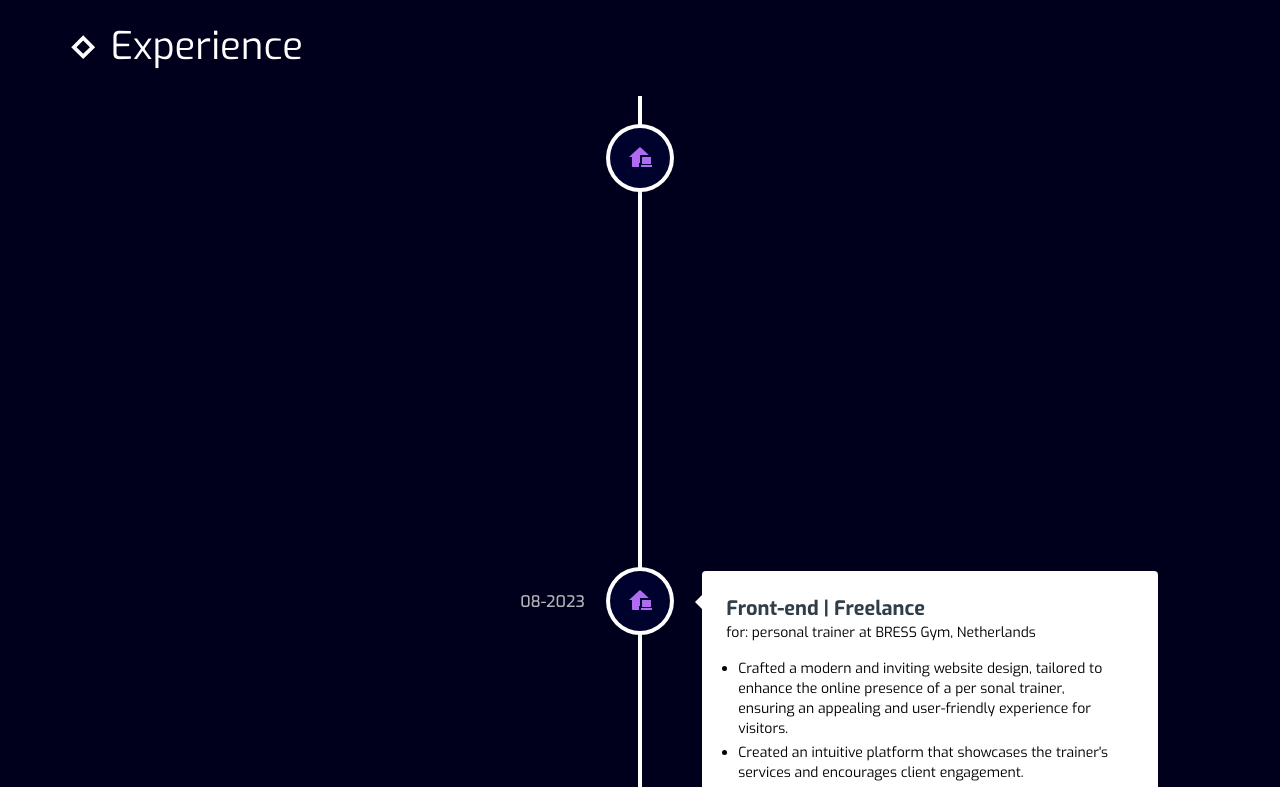
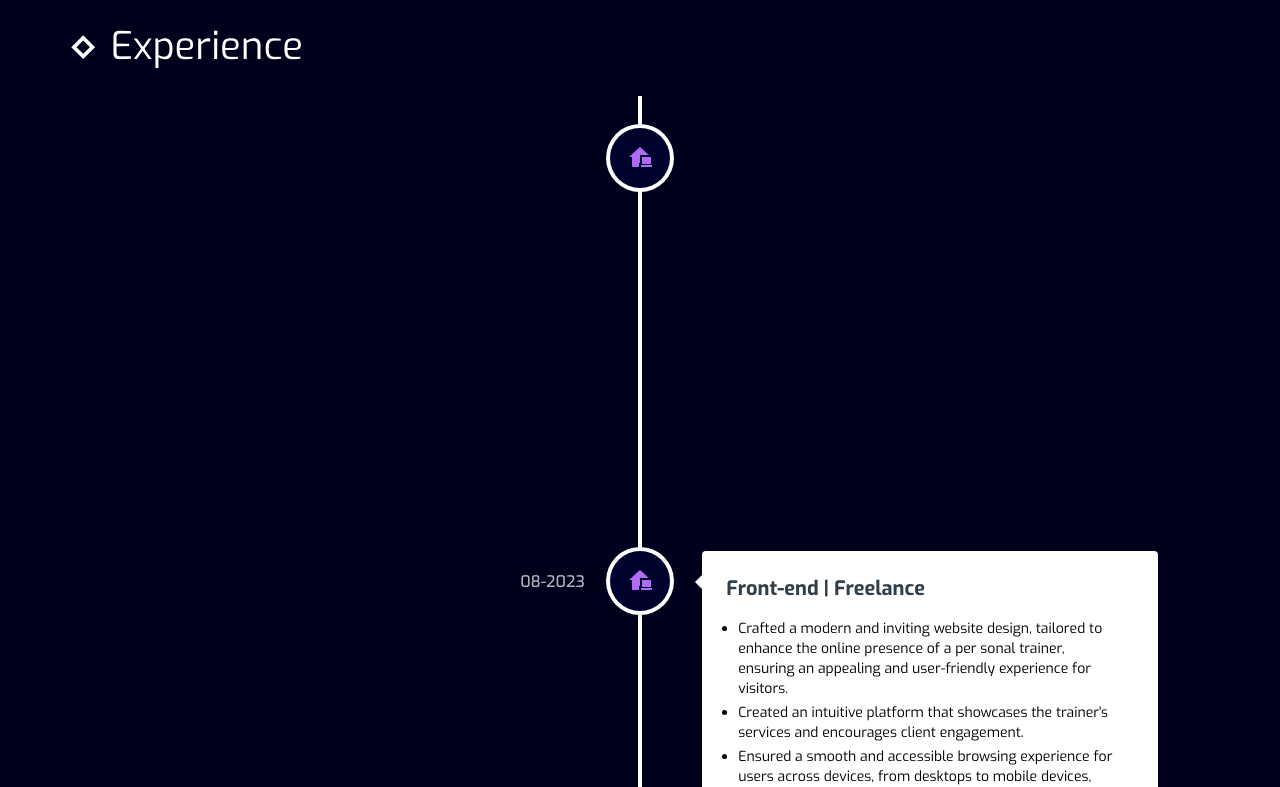
Before and after one commit to IvailoAtsv/portfolio, a React (Create React App) app: page / in a window 1280 px wide. Shown: the part 1408-2195 px from the top of the page. Built offline with nearby package versions, Linux system fonts and the light colour scheme; the HTML template or start-up script is replaced by a standard one; what tailwindcss-animated would draw is missing.

Commit message:
fix: cleaned up
+added new project in timeline
+renewed CV

```diff
--- a/src/components/Experience/Experience.tsx
+++ b/src/components/Experience/Experience.tsx
@@ -40,7 +40,6 @@ export const Experience = () => {
               descriptionPoints={job.descriptionPoints}
               skills={job.skills}
               date={job.date}
-              company={job.company}
               icon={job.icon}
             />)}
 
--- a/src/components/Experience/ExperienceElement.tsx
+++ b/src/components/Experience/ExperienceElement.tsx
@@ -18,11 +18,10 @@ interface ExperienceElementProps{
   jobTitle:string;
   descriptionPoints: string[];
   date:string;
-  company:string;
   skills:string[]
 }
 
-export const ExperienceElement:React.FC<ExperienceElementProps> =({icon, jobTitle, descriptionPoints, date, company, skills})=>{
+export const ExperienceElement:React.FC<ExperienceElementProps> =({icon, jobTitle, descriptionPoints, date, skills})=>{
     return (<VerticalTimelineElement
     date={date}
     dateClassName='xl:text-white mx-2 md:m:0'
@@ -32,7 +31,6 @@ export const ExperienceElement:React.FC<ExperienceElementProps> =({icon, jobTitl
      icon={icon}
    >
      <h2 className="text-lg font-bold">{jobTitle}</h2>
-     <h6 className="text-sm">for: {company}</h6>
 
      <ul className='p-3'>{descriptionPoints.map(point => <li className='my-1 text-sm list-disc' key={uniqid()}>{point}</li>)}</ul>
 
--- a/src/components/Projects/Projects.tsx
+++ b/src/components/Projects/Projects.tsx
@@ -156,17 +156,17 @@ const ProjectCard: React.FC<ProjectCardProps> = ({
           className="lg:h-[100%]"
         />
       ) : (
-        <img src={src} className="lg:h-[100%]" alt="Windy Hills" />
+        <img src={src} className="lg:h-[100%]" alt="Project front-page image" />
       )}
       <div className="flex relative w-full gap-3 lg:gap-6 h-full flex-col justify-evenly items-start">
         <a
           href={github}
           target="_blank"
-          className="absolute flex items-center justify-center gap-2  top-[3%] text-purple right-[1%] cursor-pointer animate-pulse"
+          className="absolute flex items-center justify-center gap-2  top-[1%] text-purple right-[1%] cursor-pointer animate-pulse"
         >
           Github: <FaExternalLinkAlt size={12} />
         </a>
-        <h2 className="text-white text-3xl">{title}</h2>
+        <h2 className="text-white text-xl md:text-3xl">{title}</h2>
         <p className="text-xl mt-auto text-white">{description}</p>
         <div className="flex mt-auto flex-wrap justify-start gap-1 items-start">
           {skills.map((skill) => (
--- a/src/constants/experience.tsx
+++ b/src/constants/experience.tsx
@@ -24,7 +24,6 @@ export const experienceCards = [
     {
     jobTitle:'Fullstack | Freelance',
     date:'06-2023',
-    company:'Windy Hills',
     descriptionPoints:["Crafted a design tailored to the client's specific requirements and preferences, ensuring alignment with their vision and objectives.","Developed a comprehensive full-stack application in accordance with the provided design specifications.","Implemented an improved workflow, making it simpler for employees to manage the website"],
     skills:['React JS', 'Node JS', 'Mongoose', 'MongoDB','Styled Components','UX/UI' ],
     icon:<RiHomeOfficeFill/>
@@ -32,7 +31,6 @@ export const experienceCards = [
     {
     jobTitle:'Front-end | Freelance',
     date:'08-2023',
-    company:'personal trainer at BRESS Gym, Netherlands',
     descriptionPoints:[
         "Crafted a modern and inviting website design, tailored to enhance the online presence of a per sonal trainer, ensuring an appealing and user-friendly experience for visitors.",
         "Created an intuitive platform that showcases the trainer's services and encourages client engagement.",
@@ -45,7 +43,6 @@ export const experienceCards = [
     {
     jobTitle:'Front-end | Freelance',
     date:'10-2023',
-    company:'Alcona Solutions',
     descriptionPoints:[
         "Crafted an elegant and user-friendly design of an online platform showcasing a diverse range of high-quality WPC fences.",
         "Implemented an online shopping experience, enabling customers to effortlessly browse, select, and purchase their preferred fences.",
@@ -55,10 +52,10 @@ export const experienceCards = [
     skills:['UX/UI','React JS', 'Node JS', 'Mongoose', 'MongoDB','Tailwind CSS' ],
     icon:<RiHomeOfficeFill/>
 },
+
     {
     jobTitle:'Full Stack | Internship',
     date:'11-2023',
-    company:'Vention',
     descriptionPoints:[
         "Demonstrated rapid learning and adaptability by mastering new technologies within a short timeframe, showcasing a strong commitment to personal and professional development during the internship.",
         "Successfully passed challenging exams, validating a solid understanding of complex concepts and technologies, which contributed to the continuous improvement of skills and knowledge.",
@@ -68,4 +65,16 @@ export const experienceCards = [
     skills:['React JS', 'Typescript','Node JS', 'Mongoose', 'MongoDB','MUI','UX/UI' ],
     icon:<RiHomeOfficeFill/>
 },
+{
+  jobTitle:'Front-end | Freelance',
+  date:'02-2024',
+  descriptionPoints:[
+    "Developed a sleek and efficient website for a mechanic/car tuner, providing a seamless online presence for the business.",
+    "Implemented essential features such as service listings, appointment scheduling, and contact forms to enhance user experience and streamline communication.",
+    "Achieved rapid development of the entire website within just under 5 business days of intensive work hours, meeting tight deadlines without compromising quality.",
+],
+  location:'Remote',
+  skills:['UX/UI','React JS','Typescript' ,'Tailwind CSS' ],
+  icon:<RiHomeOfficeFill/>
+},
 ]
```
Also changed, not shown: 1 other file (tests, documents, lock files or other folders).
